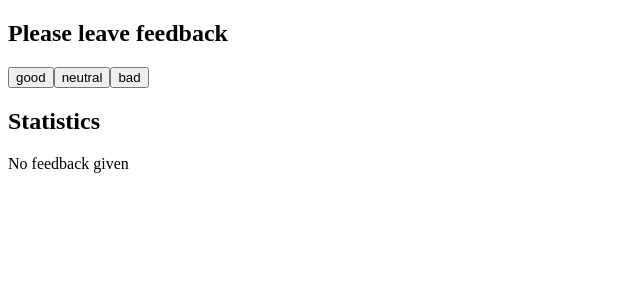
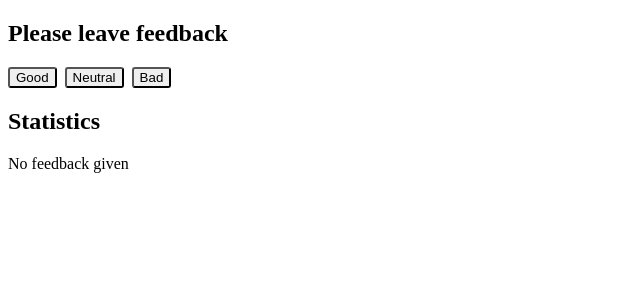
Before and after one commit to Olga-Konopleva/goit-react-hw-02-feedback, a React (Create React App) app: page / in a window 1280 px wide. Shown: the top 300 px of the page, without its empty margins (0-640 px from the left). Built offline with nearby package versions, Linux system fonts and the light colour scheme.

Commit message:
add styles

```diff
--- a/package.json
+++ b/package.json
@@ -11,6 +11,7 @@
     "react": "^17.0.2",
     "react-dom": "^17.0.2",
     "react-scripts": "4.0.3",
+    "styled-components": "^5.2.3",
     "web-vitals": "^1.0.1"
   },
   "scripts": {
--- a/src/components/Feedback/FeedbackOptions.jsx
+++ b/src/components/Feedback/FeedbackOptions.jsx
@@ -1,12 +1,25 @@
 import { Component } from 'react';
+import styled from 'styled-components';
+
+const Button = styled.button`
+  text-transform: capitalize;
+  border-radius: 3px;
+
+  &:not(:last-child) {
+    margin-right: 8px;
+  }
+  &:hover {
+    background: white;
+  }
+`;
 
 class FeedbackButtons extends Component {
   render() {
     const { option, onLeaveFeedback } = this.props;
     return (
-      <button onClick={onLeaveFeedback} data-feedback={option}>
+      <Button onClick={onLeaveFeedback} data-feedback={option}>
         {option}
-      </button>
+      </Button>
     );
   }
 }
--- a/src/components/Statistics/Statistics.jsx
+++ b/src/components/Statistics/Statistics.jsx
@@ -1,5 +1,16 @@
 import { Component } from 'react';
+import styled from 'styled-components';
 import Notification from '../Notification/Notification';
+
+const Ul = styled.ul`
+  list-style: none;
+  padding-left: 10px;
+`;
+const Li = styled.li`
+  &:not(:last-child) {
+    margin-bottom: 10px;
+  }
+`;
 
 class Statistics extends Component {
   render() {
@@ -13,13 +24,13 @@ class Statistics extends Component {
     return (
       <>
         {total ? (
-          <ul>
-            <li>Good:{good}</li>
-            <li>Neutral:{neutral}</li>
-            <li>Bad:{bad}</li>
-            <li>Total:{total}</li>
-            <li>Positive feedback:{positivePercentage}%</li>
-          </ul>
+          <Ul>
+            <Li>Good: {good}</Li>
+            <Li>Neutral: {neutral}</Li>
+            <Li>Bad: {bad}</Li>
+            <Li>Total: {total}</Li>
+            <Li>Positive feedback: {positivePercentage}%</Li>
+          </Ul>
         ) : (
           <Notification message="No feedback given" />
         )}
```
Also changed, not shown: 1 other file (tests, documents, lock files or other folders).
